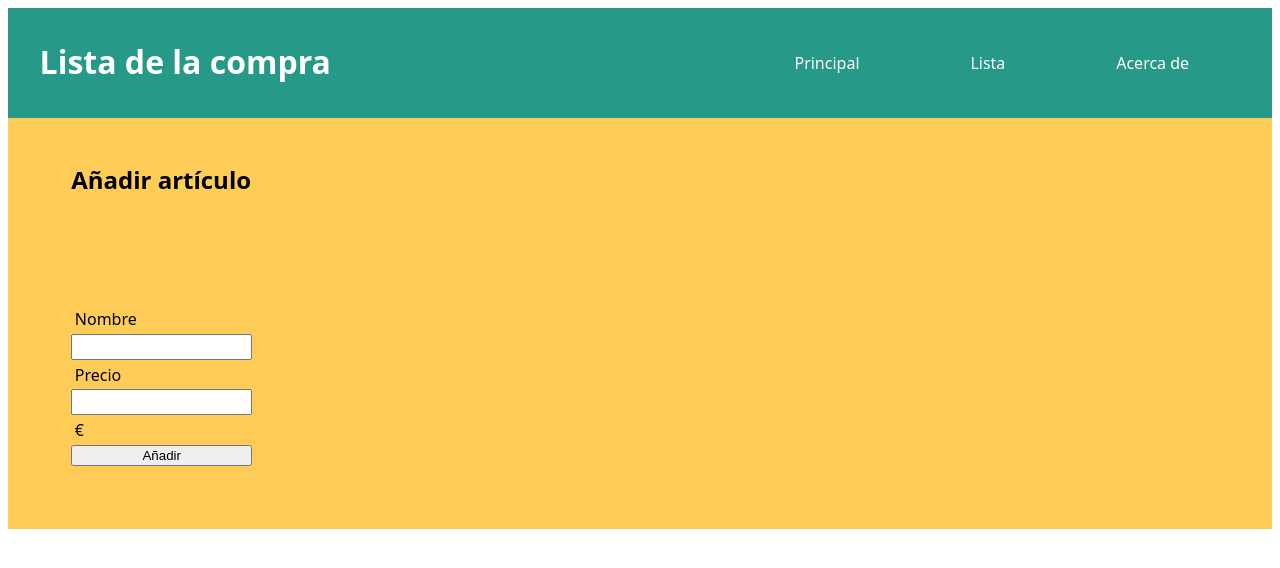
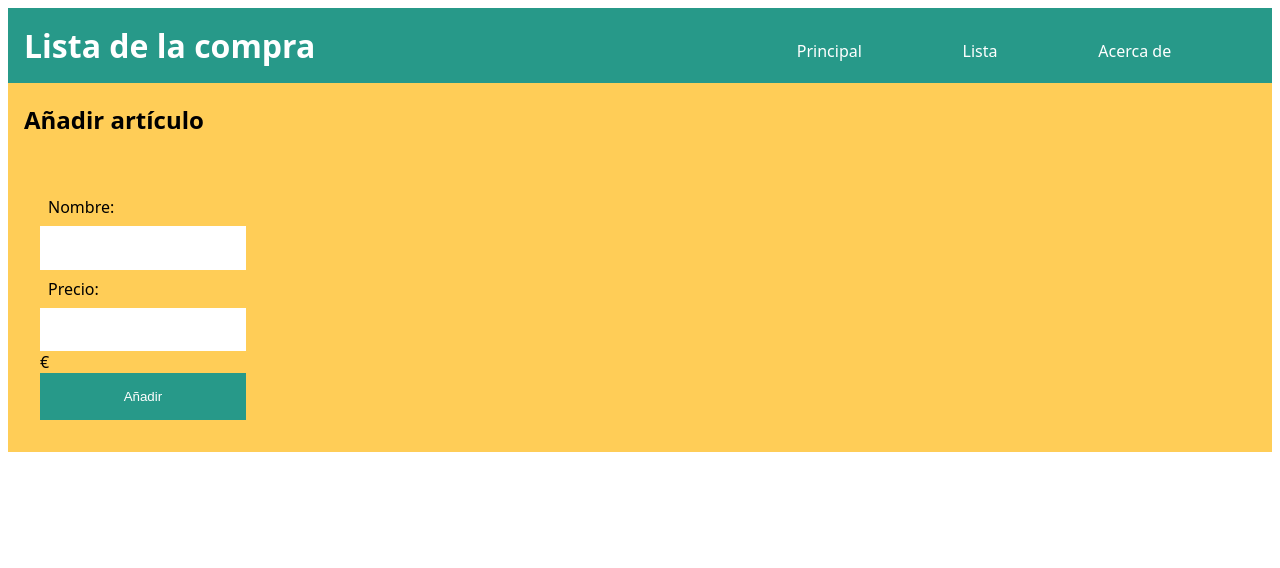
Before and after one commit to NaryLozano/202304-w1ch3-nary-lozano-, a plain HTML site: page index.html in a window 1280 px wide. Drawn offline with Linux system fonts and the light colour scheme.

Commit message:
Add submit button styling

```diff
--- a/index.html
+++ b/index.html
@@ -25,11 +25,10 @@
     <section>
       <h2>Añadir artículo</h2>
       <form>
-        <label for="name">Nombre</label>
+        <label for="name">Nombre:</label>
         <input type="text">
-        <label for="price">Precio</label>
-        <input type="text">
-        <label for="Euro">€</label>
+        <label for="price">Precio:</label>
+        <input type="text">€
         <button type="submit">Añadir</button>
       </form>
     </section>
--- a/styles.css
+++ b/styles.css
@@ -23,12 +23,12 @@ main {
   display: flex;
 }
 h1 {
-  flex: 2;
-  margin: 2.5%;
+  flex: 1;
+  margin: 1rem;
 }
 
 nav {
-  flex: 2;
+  flex: 1;
 }
 
 ul {
@@ -39,7 +39,7 @@ ul {
 
 li {
   display: flex;
-  margin: 5%;
+  margin-top: 1rem;
 }
 
 section {
@@ -51,21 +51,29 @@ section {
 }
 
 h2 {
-  margin-left: 3%;
-  padding: 2%;
+  margin-left: 1rem;
 }
 
 form {
   display: flex;
   flex-direction: column;
   justify-content: space-around;
-  margin: 5%;
+  margin: 2rem;
 }
 
 label {
-  padding: 2%;
+  padding: 0.5rem;
+  border: none;
 }
 
 input {
-  padding: 2%;
+  padding: 0.9rem;
+  border: none;
 }
+
+button {
+  background-color: #279989;
+  color: #fff;
+  padding: 1rem;
+  border: none;
+}
```
